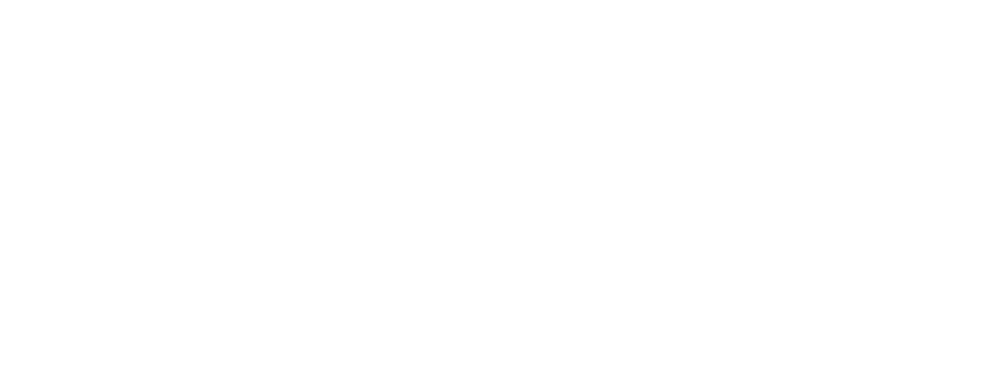
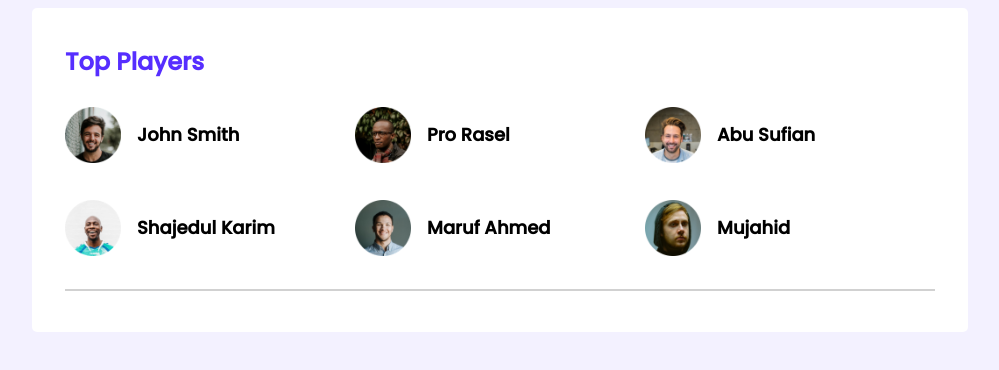
Before and after one commit to muhiminulalvi/leader-board-design, a plain HTML site: page index.html in a window 1280 px wide. Shown: the whole page, without its empty margins (140-1139 px from the left). Drawn offline with Linux system fonts and the light colour scheme.

Commit message:
top players added

```diff
--- a/index.html
+++ b/index.html
@@ -5,8 +5,64 @@
     <meta http-equiv="X-UA-Compatible" content="IE=edge">
     <meta name="viewport" content="width=device-width, initial-scale=1.0">
     <title>Leader Board Design</title>
+    <link rel="stylesheet" href="styles/style.css">
+    <link rel="preconnect" href="https://fonts.googleapis.com">
+    <link rel="preconnect" href="https://fonts.gstatic.com" crossorigin>
+    <link href="https://fonts.googleapis.com/css2?family=Poppins:wght@500&display=swap" rel="stylesheet">
 </head>
 <body>
+    <!-- header start -->
+    <header>
+        <nav>
 
+        </nav>
+    </header>
+    <!-- header end -->
+
+    <!-- Main section start -->
+    <main>
+        <section class="container">
+            <div class="top-players">
+                <h3 class="section-title">Top Players</h3>
+                <div class="players">
+                    <div class="player">
+                        <img src="images/players/player-1.png" alt="">
+                        <h3 class="img-title">John Smith</h3>
+                    </div>
+                    <div class="player">
+                        <img src="images/players/player-2.png" alt="">
+                        <h3 class="img-title">Pro Rasel</h3>
+                    </div>
+                    <div class="player">
+                        <img src="images/players/player-3.png" alt="">
+                        <h3 class="img-title">Abu Sufian</h3>
+                    </div>
+                    <div class="player">
+                        <img src="images/players/player-4.png" alt="">
+                        <h3 class="img-title">Shajedul Karim</h3>
+                    </div>
+                    <div class="player">
+                        <img src="images/players/player-5.png" alt="">
+                        <h3 class="img-title">Maruf Ahmed</h3>
+                    </div>
+                    <div class="player">
+                        <img src="images/players/player-6.png" alt="">
+                        <h3 class="img-title">Mujahid</h3>
+                    </div>
+                </div>
+            </div>
+            <hr>
+            <div class="top-blogs">
+
+            </div>
+        </section>
+    </main>
+    <!-- Main section end -->
+
+    <!-- Footer start -->
+    <footer>
+
+    </footer>
+    <!-- Footer end -->
 </body>
 </html>
--- a/styles/style.css
+++ b/styles/style.css
@@ -0,0 +1,53 @@
+/* Common Styles */
+body{
+    font-family: 'Poppins', sans-serif;
+    background-color: #F3F1FF;
+}
+
+main{
+    display: flex;
+    justify-content: center;
+}
+
+.container{
+    background-color: #ffffff;
+    border-radius: 5px;
+    width: 870px;
+    padding: 33px;
+}
+
+/* Top Players style */
+.top-players{
+    margin-bottom: 30px;
+}
+h3.section-title {
+    font-size: 24px;
+    color: #562EFF;
+    margin-top: 3px;
+}
+
+.players{
+    display: grid;
+    grid-template-columns: repeat(3,1fr);
+    grid-row-gap: 30px;
+}
+
+.player{
+    display: flex;
+    align-items: center;
+    gap: 16px;
+}
+
+.players .player img{
+    width: 56px;
+    height: 56px;
+}
+
+.player .img-title{
+    font-size: 18px;
+    color: #000000;
+}
+
+hr{
+    border: 1px solid #D1D1D1;
+}
```
